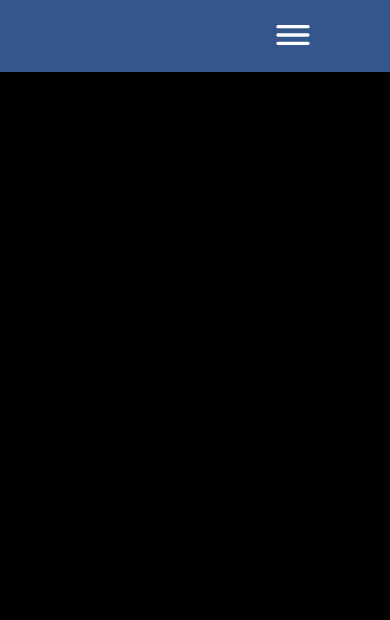
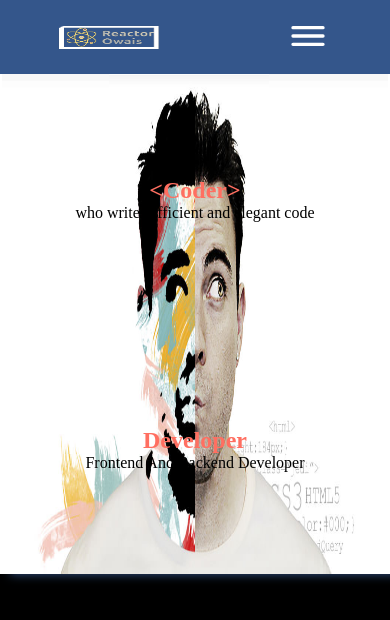
Before and after one commit to owaissyed65/vite-project, a React (Vite) app: page / in a window 390 px wide. Shown: the top 620 px of the page. Built offline with nearby package versions, Linux system fonts and the light colour scheme.

Commit message:
Adding responsive and image

```diff
--- a/index.html
+++ b/index.html
@@ -4,7 +4,7 @@
     <meta charset="UTF-8" />
     <link rel="icon" type="image/svg+xml" href="/" />
     <meta name="viewport" content="width=device-width, initial-scale=1.0" />
-    <title> React</title>
+    <title>Reactor Owais</title>
   </head>
   <body>
     <div id="root"></div>
--- a/src/App.jsx
+++ b/src/App.jsx
@@ -1,18 +1,22 @@
 import React from 'react'
 import { ThemeProvider } from 'styled-components'
-import Navbar from './Components/Header/NavbarFolder/Navbar'
 import Global from './StyledComponent/Global'
 import { Theme } from './StyledComponent/ThemeAndVariable.js'
-
+import { motion, useScroll } from "framer-motion";
+import Header from './Components/Header/Header'
 const App = () => {
-
-
+  const { scrollYProgress } = useScroll();
   return (
     <>
       <ThemeProvider theme={Theme}>
         <Global />
-        <Navbar />
-        <div style={{height:'200vh',backgroundColor:'black'}}></div>
+
+        <Header />
+        <motion.div
+          className="progress-bar"
+          style={{ scaleX: scrollYProgress }}
+        />
+        <div style={{ height: '200vh', backgroundColor: 'black' }}></div>
       </ThemeProvider>
     </>
   )
--- /dev/null
+++ b/src/Components/Header/Header.jsx
@@ -0,0 +1,14 @@
+import React from 'react'
+import NavbarDown from './NavbarDown/NavbarDown'
+import Navbar from './NavbarFolder/Navbar'
+
+const Header = () => {
+  return (
+    <>
+      <Navbar />
+      <NavbarDown />
+    </>
+  )
+}
+
+export default Header
--- /dev/null
+++ b/src/Components/Header/NavbarDown/NavbarDown.jsx
@@ -0,0 +1,20 @@
+import { motion } from "framer-motion"
+import React from 'react'
+import header from '../../../images/header.jpg'
+import NavbarEnding from './NavbarDownStyle'
+const NavbarDown = () => {
+
+    return (
+        <NavbarEnding>
+            <motion.div className='opac'>
+                <img src={header} alt="image" />
+            </motion.div>
+            <div className="box">
+                <motion.div initial={{x:-150}} whileInView={{x:0}} className="box1"><h2>{"<Coder>"}</h2><span>who writes efficient and elegant code</span> </motion.div>
+                <motion.div initial={{x:-150}} whileInView={{x:0}} className="box2" ><h2>Developer</h2><span>Frontend And Backend Developer</span></motion.div>
+            </div>
+        </NavbarEnding>
+    )
+}
+
+export default NavbarDown
--- /dev/null
+++ b/src/Components/Header/NavbarDown/NavbarDownStyle.js
@@ -0,0 +1,89 @@
+import styled from "styled-components";
+
+const NavbarEnding = styled.div`
+  // background-color:blue;
+  display: flex;
+  position: relative;
+  overflow-x: hidden;
+  font-family: ${({ theme }) => theme.nav.fontFamily};
+  box-shadow: 10px 0px 10px ${({ theme }) => theme.bg};
+  div.opac {
+    display: flex;
+    justify-content: center;
+    width: 100%;
+    img {
+      width: 98.7vw;
+    }
+  }
+  .box {
+    font-size: 2rem;
+    position: absolute;
+    // background-color:yellow;
+    display: flex;
+    justify-content: center;
+    align-items: center;
+    width: 100%;
+    flex-wrap: wrap;
+    height: 100%;
+    .box1 {
+      // background-color:red;
+      flex: 2;
+      display: flex;
+      flex-direction: column;
+      align-items: center;
+      text-align: center;
+      flex-wrap: wrap;
+      h2 {
+        color: ${({ theme }) => theme.hover.color};
+      }
+    }
+    .box2 {
+      // background-color:orange;
+      flex: 2;
+      display: flex;
+      flex-direction: column;
+      align-items: center;
+      text-align: center;
+      flex-wrap: wrap;
+      h2 {
+        color: ${({ theme }) => theme.hover.color};
+      }
+    }
+  }
+  @media screen and (max-width: ${({ theme }) => theme.media.mobile}) {
+    // background-color:red;
+
+    overflow-x: hidden;
+    div.opac {
+      img {
+        width: 98.8vw;
+        height: 500px;
+      }
+    }
+    .box {
+      display: flex;
+      flex-direction: column;
+      justify-content: center;
+      align-items: center;
+      .box1 {
+        // background-color:red;
+        flex: 2;
+        display: flex;
+        flex-direction: column;
+        justify-content: center;
+        align-items: center;
+        font-size: 16px;
+      }
+      .box2 {
+        // background-color:red;
+        flex: 2;
+        display: flex;
+        flex-direction: column;
+        justify-content: center;
+        align-items: center;
+        font-size: 16px;
+      }
+    }
+  }
+`;
+export default NavbarEnding;
--- a/src/Components/Header/NavbarFolder/Navbar.jsx
+++ b/src/Components/Header/NavbarFolder/Navbar.jsx
@@ -2,24 +2,31 @@ import React, { useState } from 'react'
 import NavbarStarting from './NavbarStyle'
 import { UilBars } from '@iconscout/react-unicons'
 import { UilTimes } from '@iconscout/react-unicons'
-
+import { motion } from "framer-motion"
+import logo from '../../../images/logo.png';
 const Navbar = () => {
   const [click, setClick] = useState(false);
   return (
     // div
     <NavbarStarting >
       {/* for left logo */}
-      <div className="logo"></div>
+      <div className="logo"><a href="#"><motion.img initial={{ x: 100 }} whileInView={{ x: 0 }} whileHover={{ y: -2 }} src={logo} alt="" /></a></div>
       {/* For btw lists */}
       <ul className={`${click !== true ? 'list1' : 'list2'}`}>
-        <li><a href="">home</a></li>
-        <li><a href="">About</a></li>
-        <li><a href="">Contact</a></li>
-        <li><a href="">Blog</a></li>
+        <motion.li initial={{ x: 100 }} whileInView={{ x: 0 }} whileHover={{ y: -2 }}><a href="#">home</a></motion.li>
+        <motion.li initial={{ x: 100 }} whileInView={{ x: 0 }} whileHover={{ y: -2 }}><a href="#">About</a></motion.li>
+        <motion.li initial={{ x: 100 }} whileInView={{ x: 0 }} whileHover={{ y: -2 }}><a href="#">Contact</a></motion.li>
+        <motion.li initial={{ x: 100 }} whileInView={{ x: 0 }} whileHover={{ y: -2 }}><a href="#">Blog</a></motion.li>
       </ul>
       {/* For Responsiveness */}
-      <div className='menu'> <button style={{ backgroundColor: '#34568B', border: 'none' }} onClick={() => click !== true ? setClick(true) : setClick(false)}>{click !== true ? <UilBars size={"4rem"} color='white' /> : <UilTimes size={"4rem"} color='white' />}</button></div>
+      <div className="menu">
+        {
+          click !== true ? <motion.button initial={{ x: -100 }}
+            whileInView={{ x: 10 }} style={{ backgroundColor: '#34568B', border: 'none', cursor: 'pointer' }} onClick={() => setClick(true)}><UilBars size={"4rem"} color='white' /></motion.button> : <motion.button whileInView={{ x: 0 }} style={{ backgroundColor: '#34568B', border: 'none', cursor: 'pointer' }} onClick={() => setClick(false)}><UilTimes size={"4rem"} color='white' /></motion.button>
+        }
+      </div>
     </NavbarStarting>
+
   )
 }
 
--- a/src/Components/Header/NavbarFolder/NavbarStyle.js
+++ b/src/Components/Header/NavbarFolder/NavbarStyle.js
@@ -1,18 +1,34 @@
 import styled from "styled-components";
 
 const NavbarStarting = styled.div`
-
+position:Sticky;
+top:0;
 background-color:${({ theme }) => theme.bg};
 font-size:2rem;
 display:flex;
-height:7.2rem;
+height:7.4rem;
 font-family:${({ theme }) => theme.nav.fontFamily};
-position:sticky;
+z-index:1;
 div.logo{
         flex:1.5;
         // background-color:purple;
-        height:100%;
+        margin-left:2rem;
+        text-align:center;
+        overflow:hidden;
+        a{
+            text-decoration: none;
+            img{
+                height:14rem;
+                // background-color:white;
+                filter: invert(100%);
+                opacity:3;
+                width:14rem;
+                padding-bottom:6rem;
+                // filter: opacity(2);
+            }
+        }
 }
+
 ul.list1{
     display:flex;
     flex:2.5;
@@ -39,7 +55,9 @@ div.menu{
     display:none;
     flex:0.5;
 }
-@media screen and (max-width:${({theme})=>theme.media.mobile}){
+@media screen and (max-width:${({ theme }) => theme.media.mobile}){
+    position:Sticky;
+    top:0;
     z-index:1;
     div.menu{
         flex:1.5;
@@ -47,20 +65,20 @@ div.menu{
         justify-content:center;
         height:100%;
         align-items:center;
-
     }
     ul.list1{
         display:none;
     }
     ul.list2{
+        transition: color 2s;
         background-color:white;
         display:block;
         position:absolute;
         top:7rem;
-        height:47vh;
+        // height:50vh;
         width:100%;
         text-align:center;
-        padding:1rem;
+        padding:0.5rem;
         li{
         list-style: none;
         text-transform: uppercase;
@@ -72,6 +90,7 @@ div.menu{
                 color:black;
                 text-decoration: none;
                 text-transform:upperclass;
+                color:black;
                 &:hover{
                     color:${({ theme }) => theme.hover.color}; !important
 
--- a/src/StyledComponent/Global.js
+++ b/src/StyledComponent/Global.js
@@ -9,5 +9,17 @@ const Global = createGlobalStyle`
 html{
     font-size:62.5%
 }
+.progress-bar {
+    position: fixed;
+    top: 0px;
+    left: 0;
+    right: 0;
+    height: 10px;
+    background: ${({ theme }) => theme.hover.color};
+    transform-origin: 0%;
+    @media screen and (max-width:${({ theme }) => theme.media.mobile}){
+        top: 0px;
+    }
+  }
 `
 export default Global;
--- a/src/StyledComponent/ThemeAndVariable.js
+++ b/src/StyledComponent/ThemeAndVariable.js
@@ -1,5 +1,6 @@
 export const Theme = {
     bg: '#34568B',
+    scrollColor:'#ff0055',
     nav: {
         fontFamily: "'Amatic SC', cursive",
     },
--- a/src/index.css
+++ b/src/index.css
@@ -4,11 +4,42 @@
  align-items: center;
  justify-self: center;
  justify-items: center;
+ align-self: center;
+ justify-content: space-evenly;
+ opacity: calc();
+ /* flex-wrap: ; */
+}
+*::before{
+    content: www;
 }
 @media screen and(max-width:888px) {
     .s{
+        cursor: pointer;
      background-color: #fff;
      text-align: center;
-
+        background-blend-mode: darken;
+        filter: invert(100%);
+        filter: opacity(2);
     }
 }
+/* span{
+    background-color:red;
+    &::before{
+    content:"";
+    animation:logo infinite 5s alternate;
+}
+}
+
+@keyframes logo{
+    0%{
+        content:"hello";
+        background-color:red;
+    }
+    50%{
+        content:"hello world";
+        background-color:yellow;
+    }
+    100%{
+        content:"hello world i am";
+    }
+} */
```
Also changed, not shown: src/images/logo.png (added).
